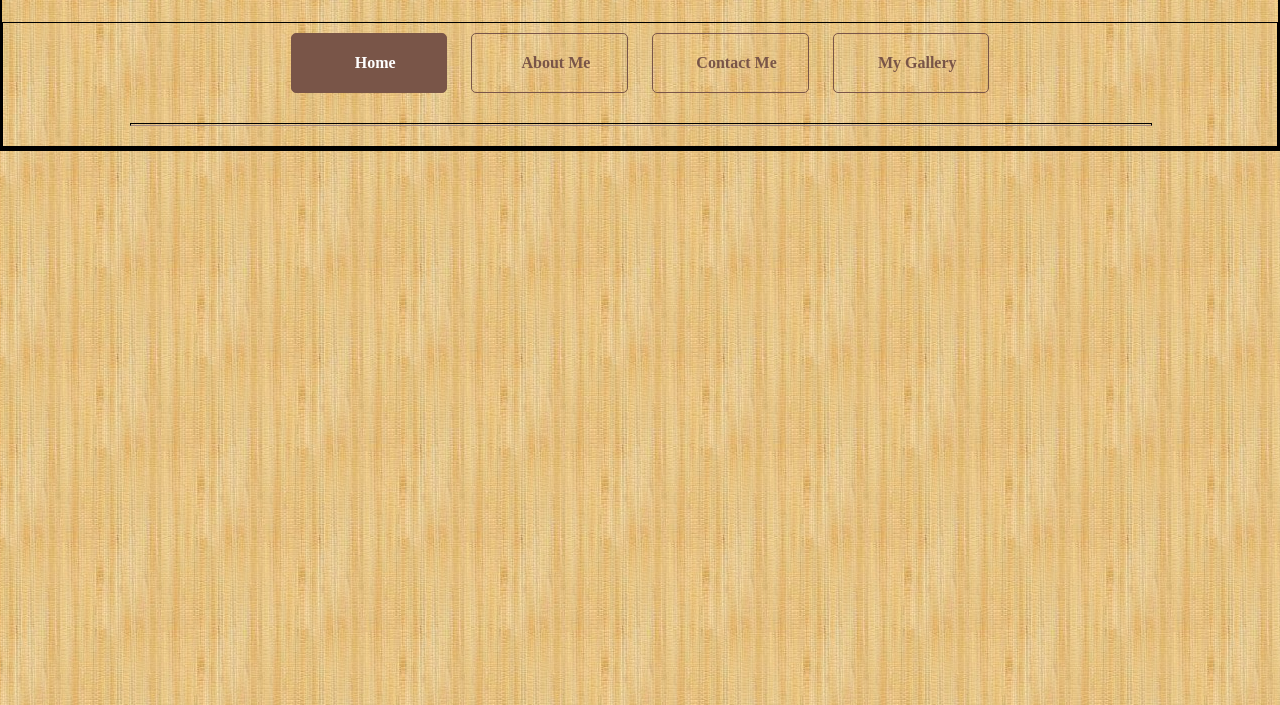
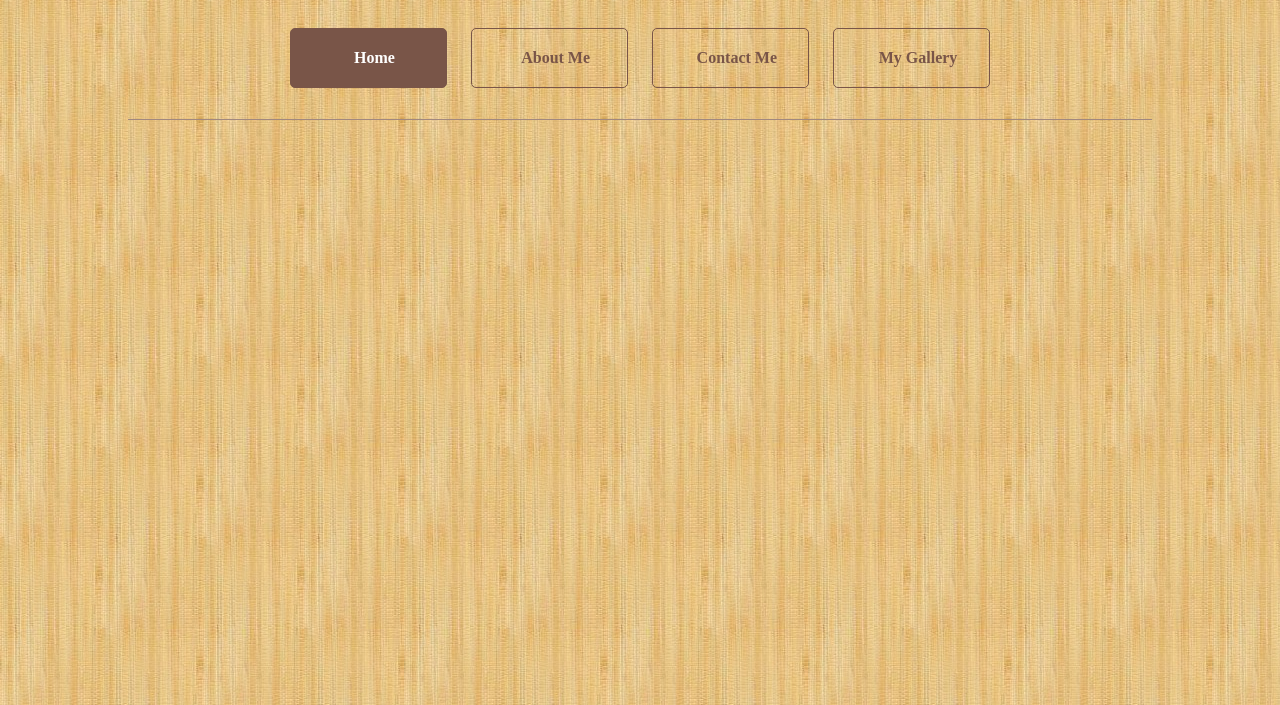
Before and after one commit to sai626/sai626.github.io, a plain HTML site: page index.html in a window 1280 px wide. Shown: the part 95-800 px from the top of the page. Drawn offline with Linux system fonts and the light colour scheme.

Commit message:
First 3 without borders

```diff
--- a/style.css
+++ b/style.css
@@ -1,7 +1,7 @@
 * {
 	padding: 0;
 	margin: 0;
-	border: 1px solid rgba(0, 0, 0, 1);
+	/*border: 1px solid rgba(0, 0, 0, 1);*/
 
 }
 
```
